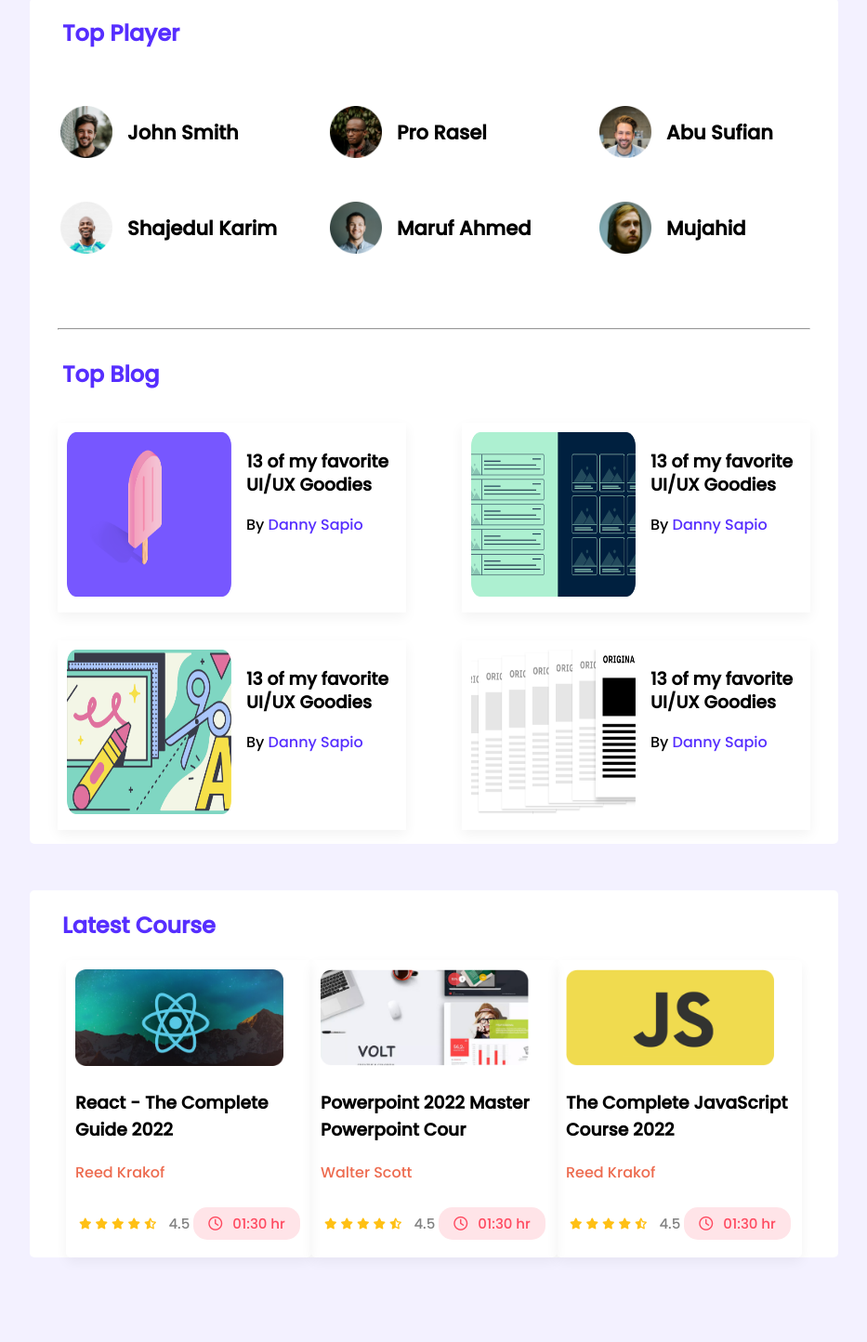
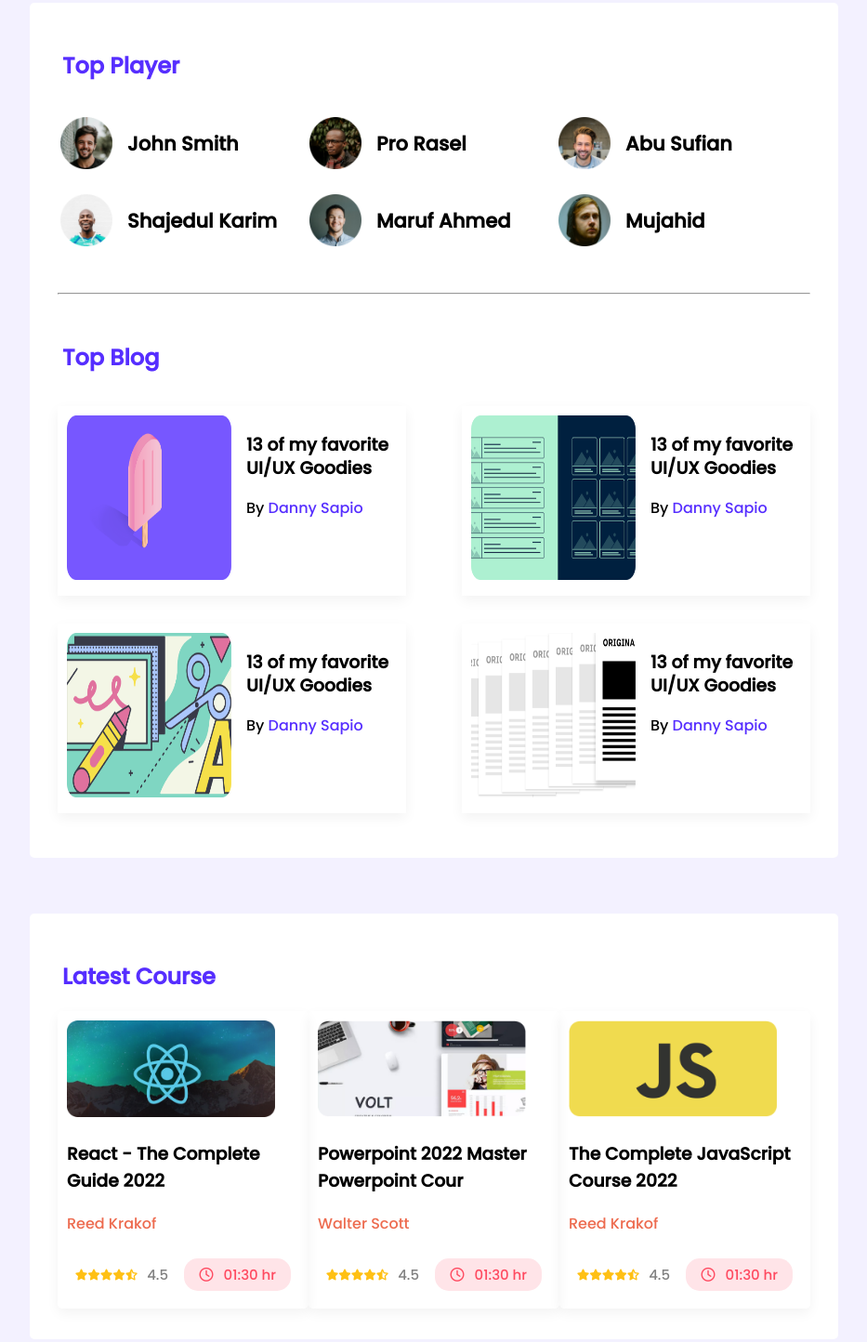
Before and after one commit to arifurrahman-io/leaderboard, a plain HTML site: page index.html in a window 1280 px wide. Shown: the part 35-1479 px from the top of the page at 93% size, without its empty margins (173-1106 px from the left). Before the commit the page ends 1421 px from the top, so only its background shows below. Drawn offline with Linux system fonts and the light colour scheme.

Commit message:
some issues fixed

```diff
--- a/styles.css
+++ b/styles.css
@@ -8,38 +8,39 @@ body {
 }
 
 main {
-    width: 100%;
     display: grid;
     justify-content: center;
     align-items: center;
 }
 
 .container {
-    margin-top: 25px;
-    margin-bottom: 25px;
     background-color: #FFFFFF;
     border-radius: 5px;
     max-width: 870px;
+    margin-top: 30px;
+    margin-bottom: 30px;
 }
 
 .section-header-text {
     margin-left: 35px;
+    padding-top: 30px;
     color: #562EFF;
     font-size: 24px;
 }
 
 .players {
-    width: 100%;
     display: grid;
     grid-template-columns: repeat(3, 1fr);
-    padding: 33px;
+    padding-left: 33px;
+    padding-right: 33px;
+    padding-bottom: 33px;
 
 }
 
 .player {
     display: flex;
     align-items: center;
-    margin-bottom: 30px;
+    margin-top: 10px;
     font-size: 18px;
 }
 
@@ -51,7 +52,7 @@ main {
 
 hr {
     color: #D1D1D1;
-    margin-bottom: 30px;
+    margin-bottom: 15px;
     margin-left: 30px;
     margin-right: 30px;
 }
@@ -59,6 +60,7 @@ hr {
 .blogs {
     display: grid;
     grid-template-columns: repeat(2, 1fr);
+    padding-bottom: 33px;
 }
 
 .blog {
@@ -86,10 +88,12 @@ hr {
 }
 
 .courses {
+
     display: grid;
     grid-template-columns: repeat(3, 1fr);
-    margin-left: 39px;
-    margin-right: 39px;
+    padding-left: 30px;
+    padding-right: 30px;
+    padding-bottom: 33px;
 }
 
 .course {
@@ -133,12 +137,8 @@ hr {
     font-size: 15px;
 }
 
-.course-rating i {
-    margin: 2px;
-}
-
 .course-rating p {
-    margin-left: 11px;
+    margin-left: 10px;
     color: gray;
 }
 
@@ -164,9 +164,10 @@ hr {
 @media only screen and (max-width:688px) {
 
 
-    .container {
+    /* .container {
         width: 100%;
-    }
+        margin: 0px;
+    } */
 
     .players {
         grid-template-columns: repeat(2, 1fr);
@@ -188,9 +189,10 @@ hr {
 
 @media only screen and (min-width:688px) and (max-width:992px) {
 
-    .container {
+    /* .container {
         width: 100%;
-    }
+        margin: 0%;
+    } */
 
     .players,
     .courses {
```
